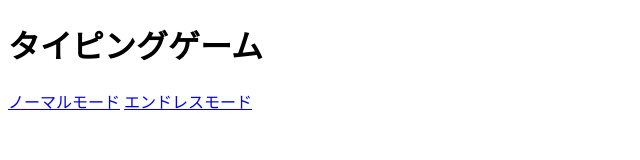
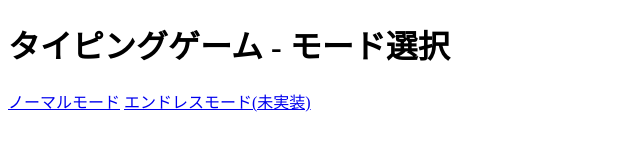
Before and after one commit to koume80703/typing_game, a website: page app/public/html/title.html in a window 1280 px wide. Shown: the whole page, without its empty margins (0-640 px from the left). Drawn offline with Linux system fonts and the light colour scheme; files that its build step writes are made by us from their sources.

Commit message:
Easy implements

```diff
--- a/app/public/html/title.html
+++ b/app/public/html/title.html
@@ -2,13 +2,13 @@
 <html>
   <head>
     <meta charset="UTF-8" />
-    <title>タイピングゲーム</title>
+    <title>タイピングゲーム - モード選択</title>
     <link rel="stylesheet" href="style/title.css" />
   </head>
 
   <body>
-    <h1>タイピングゲーム</h1>
+    <h1>タイピングゲーム - モード選択</h1>
     <a href="game?mode=normal">ノーマルモード</a>
-    <a href="game?mode=endless">エンドレスモード</a>
+    <a href="game?mode=endless">エンドレスモード(未実装)</a>
   </body>
 </html>
```
